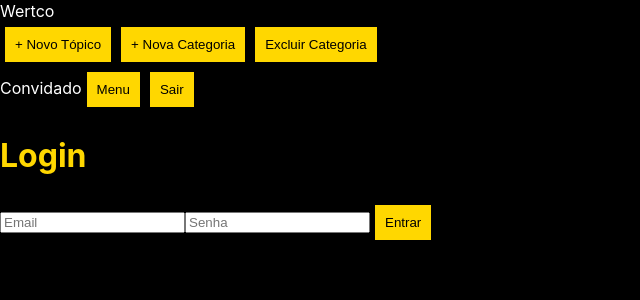
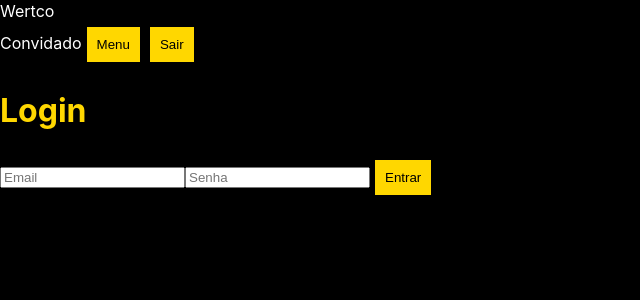
Before and after one commit to Wertco-Bombas/Wertco, a Next.js app: page / in a window 1280 px wide. Shown: the top 300 px of the page, without its empty margins (0-640 px from the left). Built offline with nearby package versions, Linux system fonts and the light colour scheme; no server answers.

Commit message:
Update Layout.js

```diff
--- a/components/Layout.js
+++ b/components/Layout.js
@@ -65,6 +65,9 @@ export default function Layout({ children }) {
         <div className="max-w-6xl mx-auto px-6 py-4 flex items-center justify-between">
           <div className="flex items-center gap-4">
             <div className="text-2xl font-bold">Wertco</div>
+
+            {/* Botões só aparecem na rota /base */}
+            {router.pathname === '/base' && (
               <nav className="flex gap-3">
                 <Link href="/novo-topico">
                   <button className="bg-blue-600 hover:bg-blue-700 text-white px-3 py-2 rounded">
@@ -82,6 +85,7 @@ export default function Layout({ children }) {
                   </button>
                 </Link>
               </nav>
+            )}
           </div>
 
           {/* Informações do usuário */}
```
Lines whose indentation alone changed are shown as unchanged.
